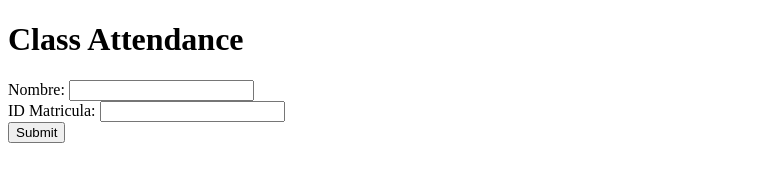
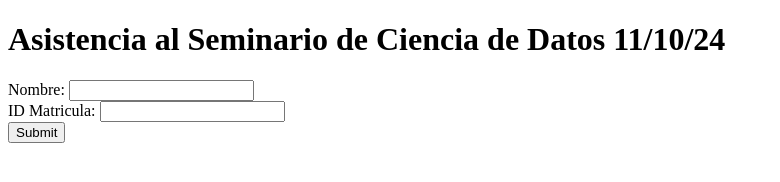
Before and after one commit to Ri-ctr/attendance_form, a plain HTML site: page index.html in a window 1280 px wide. Shown: the whole page, without its empty margins (0-780 px from the left). Drawn offline with Linux system fonts and the light colour scheme.

Commit message:
Update index.html

```diff
--- a/index.html
+++ b/index.html
@@ -3,10 +3,10 @@
 <head>
     <meta charset="UTF-8">
     <meta name="viewport" content="width=device-width, initial-scale=1.0">
-    <title>Asistencia al Seminario de Ciencia de Datos (11/10/24)</title>
+    <title>Asistencia al Seminario de Ciencia de Datos</title>
 </head>
 <body>
-    <h1>Class Attendance</h1>
+    <h1>Asistencia al Seminario de Ciencia de Datos 11/10/24</h1>
     <form id="attendanceForm">
         <label for="name">Nombre:</label>
         <input type="text" id="name" name="name" required><br>
```
